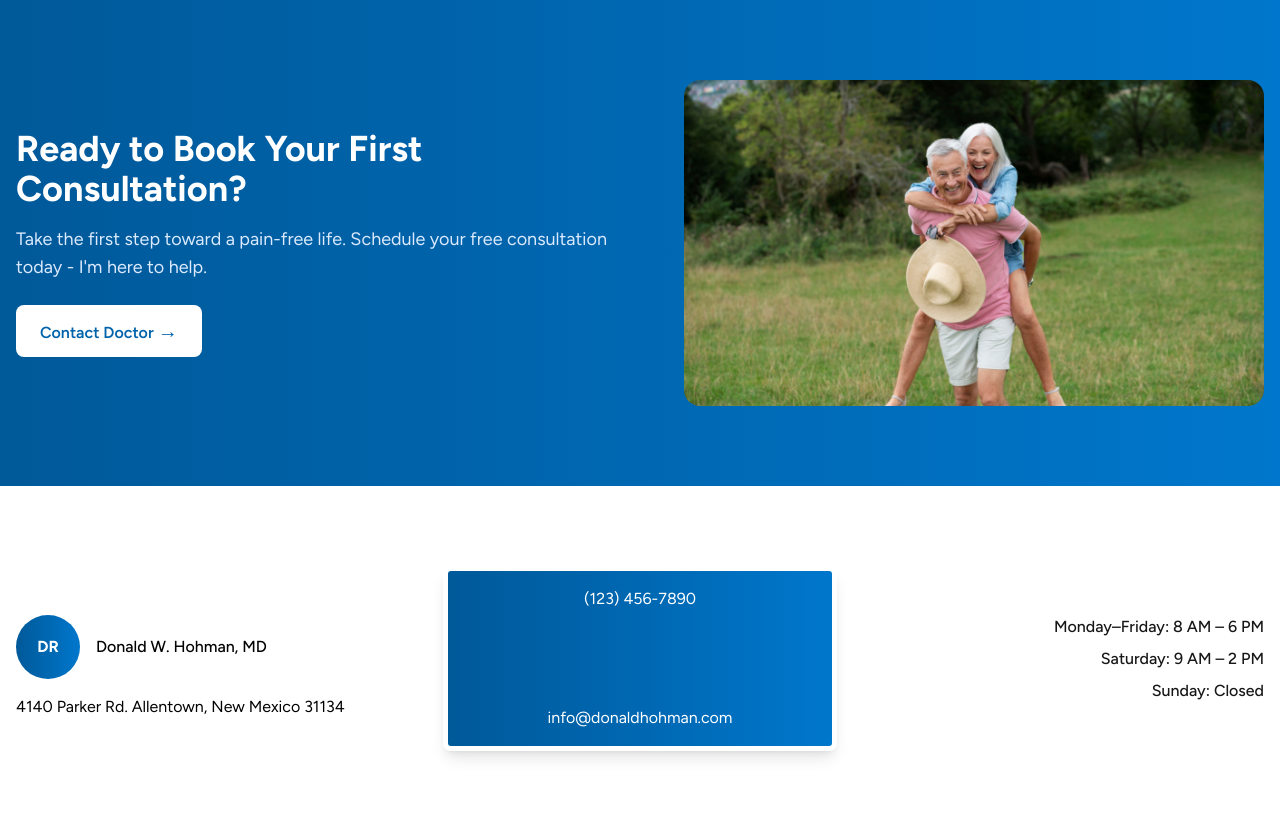
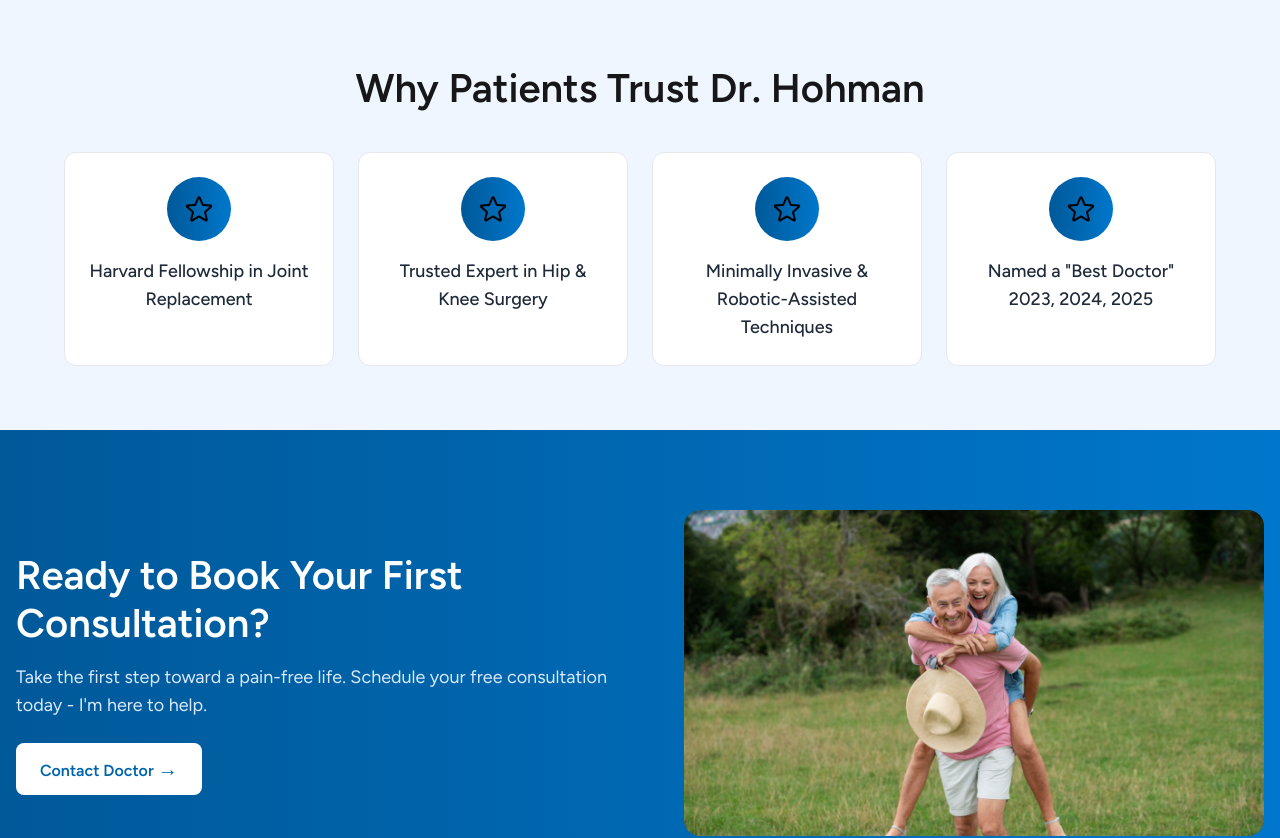
Before and after one commit to atif089/understand, a Next.js app: page / in a window 1280 px wide. Shown: the top 838 px of the page. Built offline with nearby package versions, Linux system fonts and the light colour scheme; some icons are missing.

Commit message:
[component[ TrustFeatureBlock

```diff
--- a/src/app/globals.css
+++ b/src/app/globals.css
@@ -19,18 +19,6 @@
   --color-white: #ffffff;
 
   /* Custom Typography */
-  --font-h1: 3rem;
-  --lh-h1: 3.5rem;
-  --fw-h1: 600;
-
-  --font-h2: 2.5rem;
-  --lh-h2: 3rem;
-  --fw-h2: 600;
-
-  --font-h3: 2rem;
-  --lh-h3: 2.5rem;
-  --fw-h3: 500;
-
   --font-body-l: 1.3125rem;
   --lh-body-l: 2rem;
   --fw-body-l: 500;
@@ -57,3 +45,21 @@ body {
   color: var(--foreground);
   font-family: var(--font-figtree), Arial, Helvetica, sans-serif;
 }
+
+h1 {
+  font-size: 48px;
+  line-height: 56px;
+  font-weight: 600;
+}
+
+h2 {
+  font-size: 40px;
+  line-height: 48px;
+  font-weight: 600;
+}
+
+h3 {
+  font-size: 32px;
+  line-height: 40px;
+  font-weight: 500;
+}
--- a/src/app/page.js
+++ b/src/app/page.js
@@ -1,4 +1,5 @@
 import ConsultationPromoBlock from "@/features/ConsultationPromoBlock";
+import TrustFeatureBlock from "@/features/TrustFeatureBlock";
 import Footer from "@/features/Footer";
 import CopyrightFooter from "@/components/CopyrightFooter";
 
@@ -11,6 +12,7 @@ export default function Home() {
 
   return (
     <main>
+      <TrustFeatureBlock />
       {/* TODO: Figure out lazy loading and image optimization */}
       <ConsultationPromoBlock
         heading={heading}
--- a/src/features/ConsultationPromoBlock/index.js
+++ b/src/features/ConsultationPromoBlock/index.js
@@ -20,7 +20,7 @@ const ConsultationPromoBlock = ({
       >
         {/* Content column */}
         <div className="min-w-[260px] flex-1 text-center md:text-left">
-          <h2 className="mb-4 text-3xl font-bold text-white md:text-4xl">{heading}</h2>
+          <h2 className="mb-4 text-white">{heading}</h2>
           <p className="mb-6 text-base text-blue-100 md:text-lg">{subheading}</p>
           <ButtonHandler buttonText={buttonText} variant="secondary" size="md" />
         </div>
--- /dev/null
+++ b/src/features/TrustFeatureBlock.js
@@ -0,0 +1,54 @@
+import React from "react";
+import Image from "next/image";
+
+const TrustFeatureBlock = () => {
+  const features = [
+    {
+      icon: "/star.svg",
+      title: "Harvard Fellowship in Joint Replacement",
+    },
+    {
+      icon: "/star.svg",
+      title: "Trusted Expert in Hip & Knee Surgery",
+    },
+    {
+      icon: "/star.svg",
+      title: "Minimally Invasive & Robotic-Assisted Techniques",
+    },
+    {
+      icon: "/star.svg",
+      title: 'Named a "Best Doctor" 2023, 2024, 2025',
+    },
+  ];
+
+  return (
+    <section className="bg-blue-50 px-4 py-12 md:py-16">
+      <div className="container mx-auto max-w-6xl">
+        <h2 className="mb-10 text-center">Why Patients Trust Dr. Hohman</h2>
+
+        <div className="grid grid-cols-1 gap-6 md:grid-cols-2 lg:grid-cols-4">
+          {features.map((feature, index) => (
+            <div
+              key={index}
+              className="flex flex-col items-center rounded-xl border-1 border-gray-200 bg-white p-6 text-center"
+            >
+              <div className="mb-4 flex h-16 w-16 items-center justify-center rounded-full bg-gradient-to-r from-[#005999] to-[#0077CC]">
+                <Image
+                  src={feature.icon}
+                  alt=""
+                  width={32}
+                  height={32}
+                  className="text-white"
+                  style={{ color: "white", stroke: "white" }}
+                />
+              </div>
+              <h4 className="text-lg font-medium text-gray-800">{feature.title}</h4>
+            </div>
+          ))}
+        </div>
+      </div>
+    </section>
+  );
+};
+
+export default TrustFeatureBlock;
```
Also changed, not shown: public/star.svg (added).
